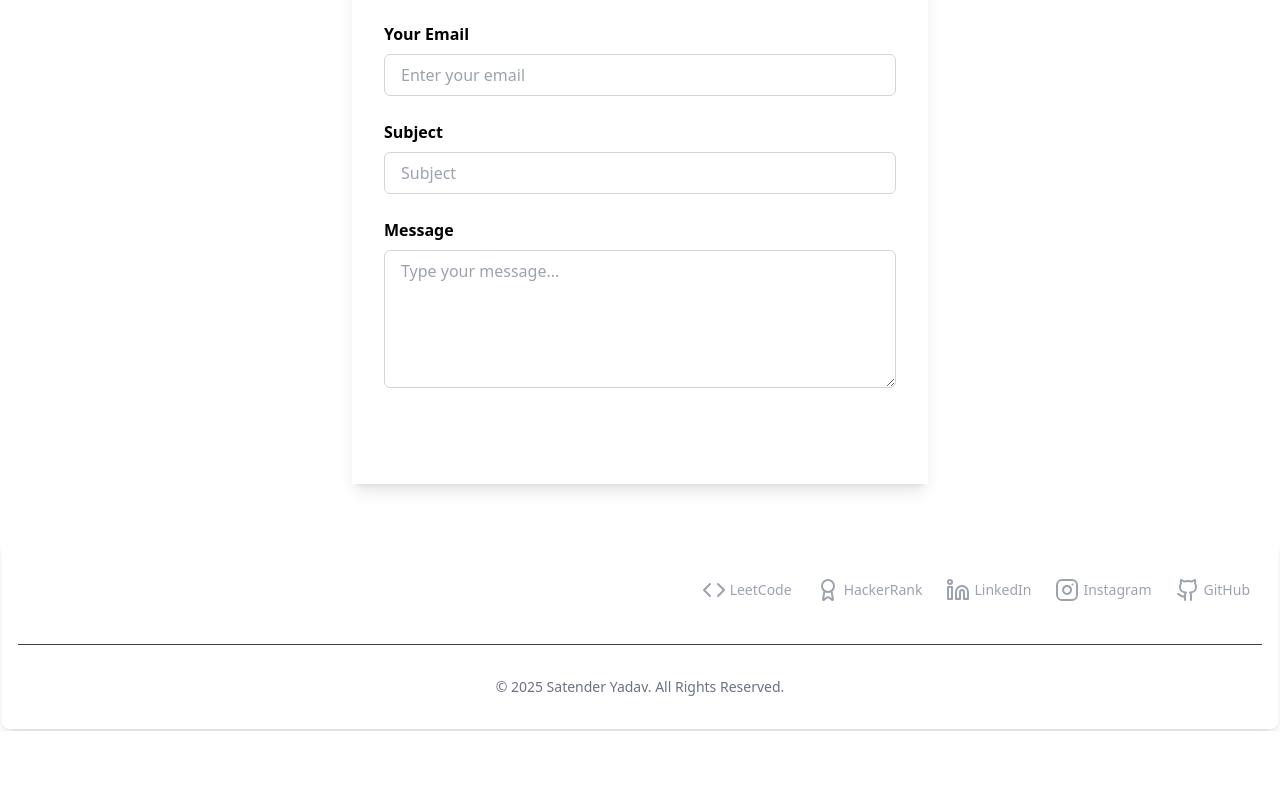
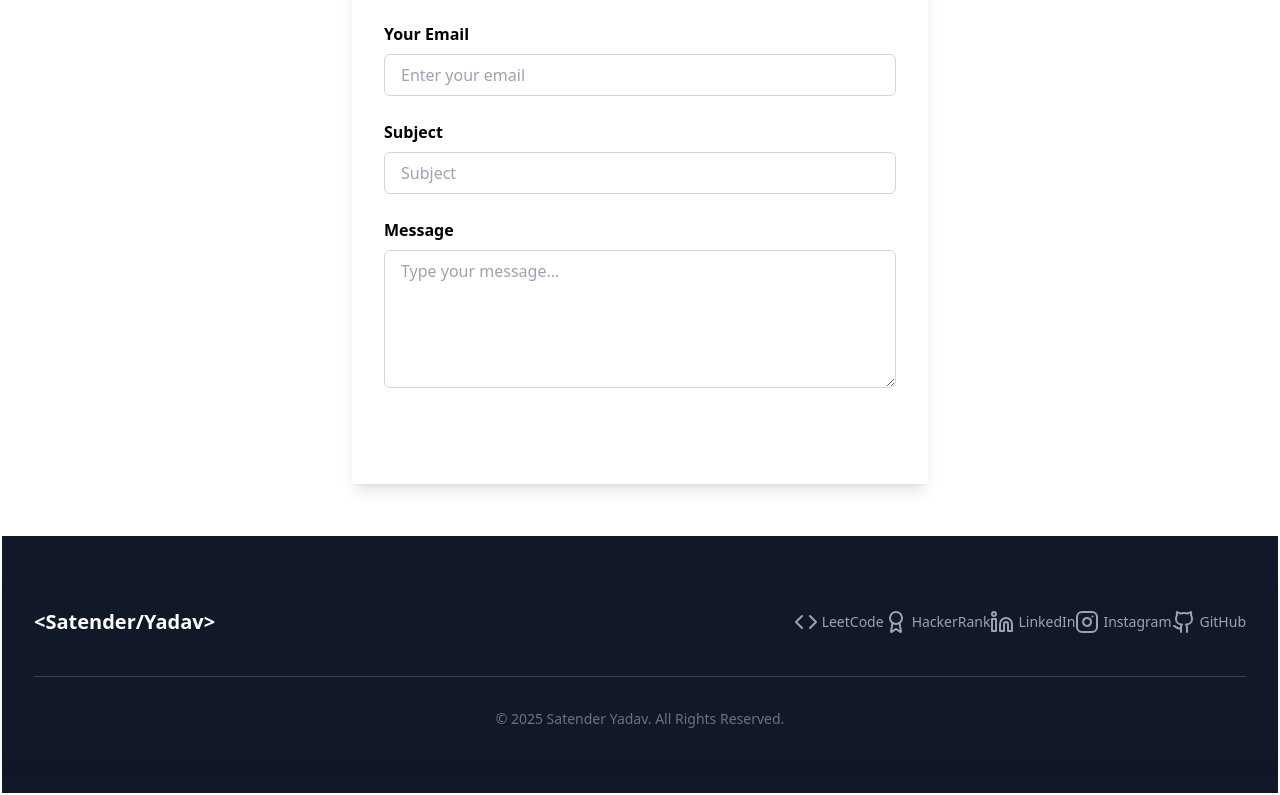
Before and after one commit to Technology-maker/Satender-portfolio, a React (Vite) app: page / in a window 1280 px wide. Shown: the part 4071-4866 px from the top of the page. Before the commit the page ends 4802 px from the top, so only its background shows below. Built offline with nearby package versions, Linux system fonts and the light colour scheme.

Commit message:
code updated

```diff
--- a/src/components/footer/Footer.jsx
+++ b/src/components/footer/Footer.jsx
@@ -3,13 +3,13 @@ import { Github, Linkedin, Instagram, Code, Award } from 'lucide-react';
 
 const Footer = () => {
   return (
-    <section className="dark:bg-gray-800 text-gray-200"> {/* Added consistent background */}
-      <footer className="rounded-lg shadow-lg dark:bg-gray-800 m-4"> {/* Increased shadow for better depth */}
-        <div className="w-full max-w-screen-xl mx-auto p-4 md:py-8"> {/* Increased padding slightly for mobile */}
-          <div className="sm:flex sm:items-center sm:justify-between flex-col sm:flex-row text-center sm:text-left"> {/* Adjusted for better centering on small screens */}
+    <section className="bg-gray-900 text-gray-200 py-8">
+      <footer className="w-full rounded-lg shadow-lg bg-gray-900">
+        <div className="max-w-screen-xl mx-auto p-4 md:p-8">
+          <div className="flex flex-col sm:flex-row items-center sm:justify-between text-center sm:text-left">
 
             {/* Logo */}
-            <div className="self-center text-xl sm:text-2xl font-extrabold whitespace-nowrap text-white py-2 mb-4 sm:mb-0"> {/* Adjusted font size responsively, added margin-bottom for mobile */}
+            <div className="text-xl sm:text-2xl font-extrabold whitespace-nowrap text-white py-2 mb-4 sm:mb-0">
               <span className="text-[#8245ec]">&lt;</span>
               <span className="text-white">Satender</span>
               <span className="text-[#8245ec]">/</span>
@@ -18,31 +18,31 @@ const Footer = () => {
             </div>
 
             {/* Social Links */}
-            <ul className="flex flex-wrap justify-center items-center mb-6 text-sm font-medium text-gray-400 sm:mb-0 dark:text-gray-400"> {/* Added justify-center for mobile */}
-              <li className="flex items-center mx-3 md:mx-4 my-2"> {/* Adjusted margins */}
-                <Code className="mr-1 text-xl text-[#8245ec]" /> {/* Using Lucide Code for LeetCode */}
+            <ul className="flex flex-wrap justify-center items-center gap-x-6 gap-y-3 mb-6 sm:mb-0 text-sm font-medium text-gray-400">
+              <li className="flex items-center">
+                <Code className="mr-1 text-xl text-[#8245ec]" />
                 <a href="https://leetcode.com/u/satender_yadav/" target="_blank" rel="noopener noreferrer" className="hover:underline hover:text-[#8245ec] transition-colors duration-200">LeetCode</a>
               </li>
-              <li className="flex items-center mx-3 md:mx-4 my-2">
-                <Award className="mr-1 text-xl text-[#8245ec]" /> {/* Using Lucide Award for HackerRank (closest match) */}
+              <li className="flex items-center">
+                <Award className="mr-1 text-xl text-[#8245ec]" />
                 <a href="https://www.hackerrank.com/profile/ys5401519" target="_blank" rel="noopener noreferrer" className="hover:underline hover:text-[#8245ec] transition-colors duration-200">HackerRank</a>
               </li>
-              <li className="flex items-center mx-3 md:mx-4 my-2">
+              <li className="flex items-center">
                 <Linkedin className="mr-1 text-xl text-[#8245ec]" />
                 <a href="https://www.linkedin.com/in/satender-yadav-a39b622a0/" target="_blank" rel="noopener noreferrer" className="hover:underline hover:text-[#8245ec] transition-colors duration-200">LinkedIn</a>
               </li>
-              <li className="flex items-center mx-3 md:mx-4 my-2">
+              <li className="flex items-center">
                 <Instagram className="mr-1 text-xl text-[#8245ec]" />
                 <a href="https://www.instagram.com/yadav_sarkar1519/?igsh=Z3hsMzY1NnFkaHhq#" target="_blank" rel="noopener noreferrer" className="hover:underline hover:text-[#8245ec] transition-colors duration-200">Instagram</a>
               </li>
-              <li className="flex items-center mx-3 md:mx-4 my-2">
+              <li className="flex items-center">
                 <Github className="mr-1 text-xl text-[#8245ec]" />
                 <a href="https://github.com/Technology-maker" target="_blank" rel="noopener noreferrer" className="hover:underline hover:text-[#8245ec] transition-colors duration-200">GitHub</a>
               </li>
             </ul>
           </div>
-          <hr className="my-6 border-gray-700 sm:mx-auto dark:border-gray-700 lg:my-8" />
-          <span className="block text-sm text-gray-500 sm:text-center dark:text-gray-400 text-center">© 2025 Satender Yadav. All Rights Reserved.</span>
+          <hr className="my-6 border-gray-700 sm:mx-auto lg:my-8" />
+          <span className="block text-sm text-gray-500 text-center">© 2025 Satender Yadav. All Rights Reserved.</span>
         </div>
       </footer>
     </section>
```
